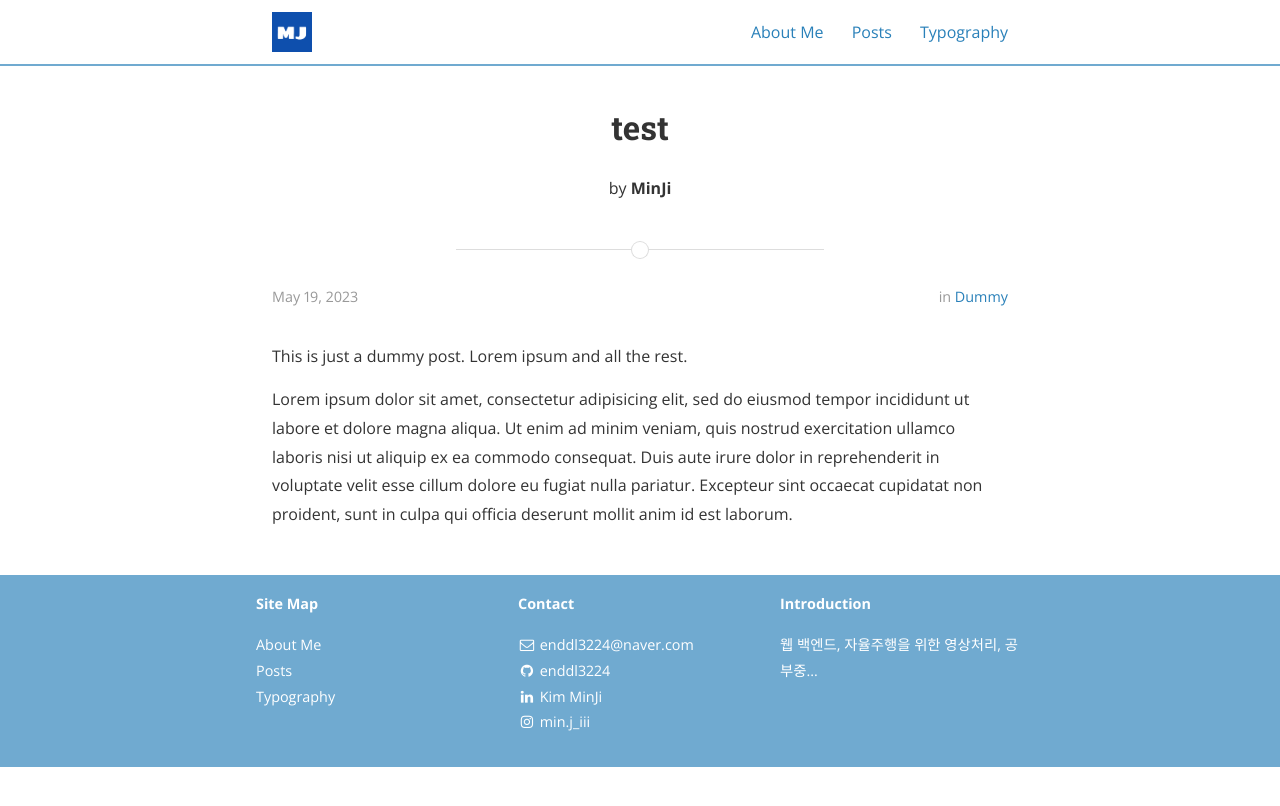
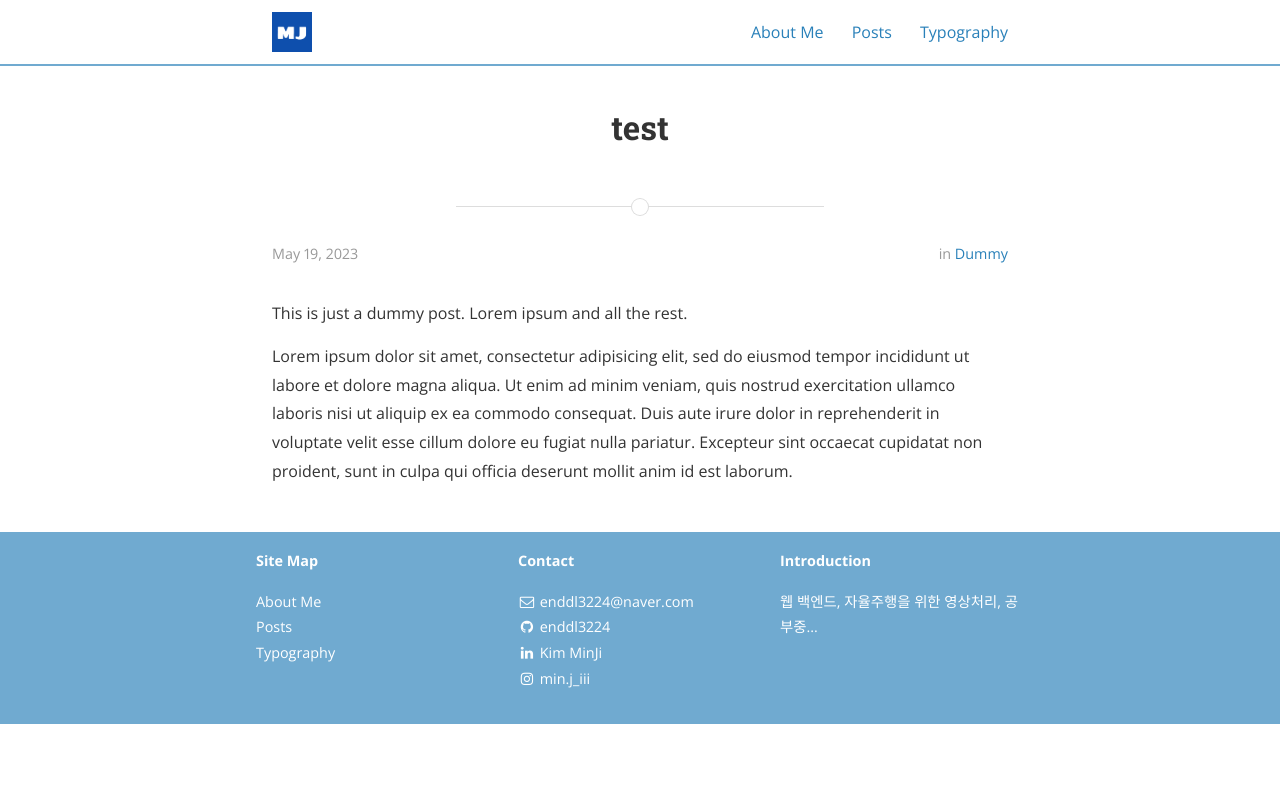
Before and after one commit to enddl3224/enddl3224.github.io, a Jekyll site: the page built from _posts/2023-05-19-test.md, in a window 1280 px wide. Shown: the top 806 px of the page. Built offline with Jekyll 4.4.1, drawn with Linux system fonts in a browser that asks for light colours; nearby versions of some CDN libraries.

Commit message:
SETTING github.io

```diff
--- a/_config.yml
+++ b/_config.yml
@@ -57,7 +57,7 @@ jekyll-archives:
 
 # Category descriptions (for archive pages)
 descriptions:
-  - cat: OpenCV
+  - cat: opencv
     desc: "with C++, Python"
 
   - cat: dummy
--- a/_layouts/post.html
+++ b/_layouts/post.html
@@ -7,7 +7,7 @@ layout: default
   <div class="scrim {% if page.cover %}has-cover{% endif %}">
     <header class="post-header">
       <h1 class="title">{{ page.title }}</h1>
-      <p class="info">by <strong>{{ page.author }}</strong></p>
+      <!-- <p class="info">by <strong>{{ page.author }}</strong></p> -->
     </header>
   </div>
 </div>
```
